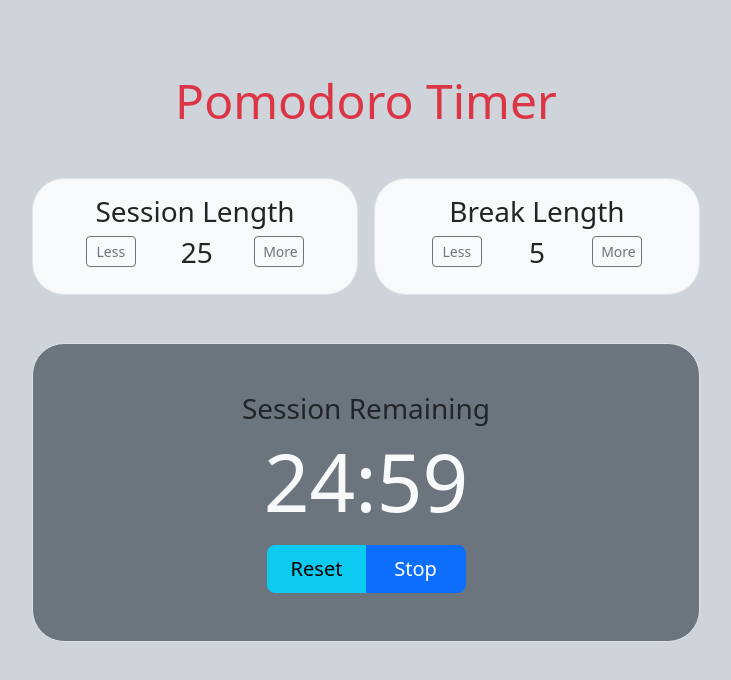
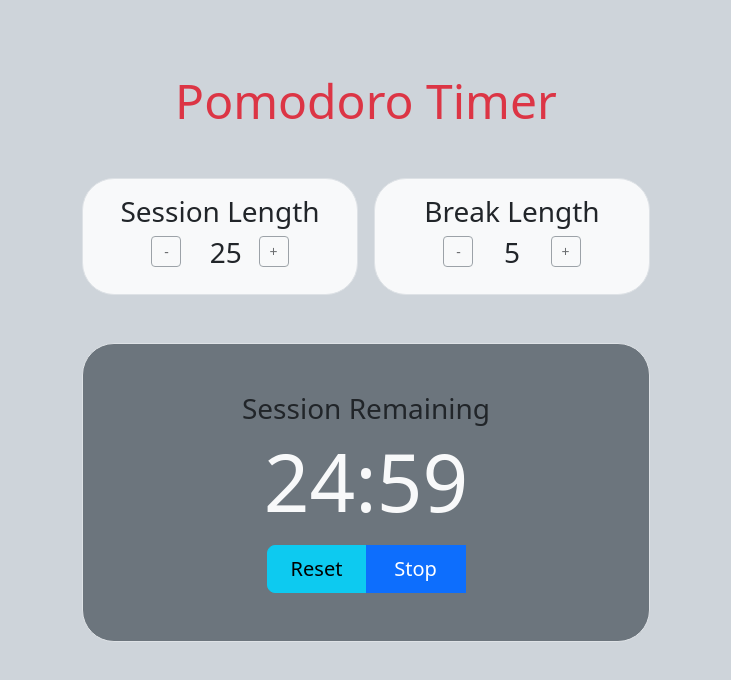
Before and after one commit to MakeItBack/twenty-five-five-clock, a website built with Vite: page src/index.html in a window 1280 px wide. Both pictures are taken after a click on the button "Start". Shown: the whole page, without its empty margins (274-1005 px from the left). Built offline with nearby package versions, Linux system fonts and the light colour scheme.

Commit message:
Add sounds and refactor (WIP)

```diff
--- a/src/index.html
+++ b/src/index.html
@@ -7,7 +7,7 @@
     <script type="module" src="./js/main.js"></script>
   </head>
   <body class="bg-dark-subtle">
-    <div class="container py-4 px-3 mx-auto my-5 text-center" style="max-width: 700px">
+    <div class="container py-4 px-3 mx-auto my-5 text-center" style="max-width: 600px">
       <h1 class="text-center text-danger display-5">Pomodoro Timer</h1>
 
       <div class="container mt-5 mb-5">
@@ -18,20 +18,20 @@
               <div class="col-5">
                 <button
                   id="session-decrement"
-                  class="btn btn-outline-secondary btn-sm ms-3"
-                  style="width: 50px"
+                  class="btn btn-outline-secondary btn-sm ms-5 text-dark"
+                  style="width: 30px"
                 >
-                  Less
+                  -
                 </button>
               </div>
               <div class="col-2"><h3 id="session-length">25</h3></div>
               <div class="col-5">
                 <button
                   id="session-increment"
-                  class="btn btn-outline-secondary btn-sm me-3"
-                  style="width: 50px"
+                  class="btn btn-outline-secondary btn-sm me-5 text-dark"
+                  style="width: 30px"
                 >
-                  More
+                  +
                 </button>
               </div>
             </div>
@@ -43,20 +43,20 @@
               <div class="col-5">
                 <button
                   id="break-decrement"
-                  class="btn btn-outline-secondary btn-sm ms-4"
-                  style="width: 50px"
+                  class="btn btn-outline-secondary btn-sm ms-5 text-dark"
+                  style="width: 30px"
                 >
-                  Less
+                  -
                 </button>
               </div>
               <div class="col-2"><h3 id="break-length">5</h3></div>
               <div class="col-5">
                 <button
                   id="break-increment"
-                  class="btn btn-outline-secondary btn-sm me-4"
-                  style="width: 50px"
+                  class="btn btn-outline-secondary btn-sm me-5 text-dark"
+                  style="width: 30px"
                 >
-                  More
+                  +
                 </button>
               </div>
             </div>
@@ -77,6 +77,8 @@
             id="start_stop"
             style="width: 100px"
           ></button>
+          <audio id="beep" preload="auto" src="audio-clips/honk-honk.mp3"></audio>
+          <audio id="click" preload="auto" src="audio-clips/cool-click.wav"></audio>
         </div>
       </div>
     </div>
--- a/src/js/main.js
+++ b/src/js/main.js
@@ -7,11 +7,11 @@ import * as bootstrap from "bootstrap";
 /* ------------------------------------------------ */
 
 // Initiate the variables
-let sessionMinutes = 25;
-let breakMinutes = 5;
-let inSession = true;
-let timerRunning = false;
-let secondsRemaining = resetSecondsRemaining();
+let sessionMinutes;
+let breakMinutes;
+let inSession;
+let timerRunning;
+let secondsRemaining;
 let myInterval;
 
 // Select the DOM elements
@@ -25,93 +25,134 @@ const incrementBreak = document.getElementById("break-increment");
 const decrementBreak = document.getElementById("break-decrement");
 const incrementSession = document.getElementById("session-increment");
 const decrementSession = document.getElementById("session-decrement");
+const honkAudio = document.getElementById("beep");
+const clickAudio = document.getElementById("click");
+clickAudio.volume = 0.1;
 
-// Set the initial displayed values
-timerName.textContent = inSession ? "Session" : "Break";
-sessionLength.textContent = sessionMinutes;
-breakLength.textContent = breakMinutes;
-display.textContent = `${sessionMinutes}:00`;
-startButton.textContent = timerRunning ? "Stop" : "Start";
+function initialise() {
+  sessionMinutes = 25;
+  breakMinutes = 5;
+  inSession = true;
+  timerRunning = false;
+  secondsRemaining = resetSecondsRemaining();
+  myInterval = null;
+  timerName.textContent = inSession ? "Session" : "Break";
+  sessionLength.textContent = sessionMinutes;
+  breakLength.textContent = breakMinutes;
+  display.textContent = formatTime(secondsRemaining);
+  startButton.textContent = timerRunning ? "Stop" : "Start";
+  clickAudio.load();
+  honkAudio.load();
+}
+initialise();
+
+// TODO: change button click events to press not release
 
 // Add event listeners to the buttons
 incrementBreak.addEventListener("click", () => {
   if (breakMinutes < 60) {
+    clickAudio.play();
     breakMinutes++;
     breakLength.textContent = breakMinutes;
   }
 });
 decrementBreak.addEventListener("click", () => {
   if (breakMinutes > 1) {
+    clickAudio.play();
     breakMinutes--;
     breakLength.textContent = breakMinutes;
   }
 });
 incrementSession.addEventListener("click", () => {
   if (sessionMinutes < 60) {
+    clickAudio.play();
     sessionMinutes++;
     sessionLength.textContent = sessionMinutes;
   }
 });
 decrementSession.addEventListener("click", () => {
   if (sessionMinutes > 1) {
+    clickAudio.play();
     sessionMinutes--;
     sessionLength.textContent = sessionMinutes;
   }
 });
+function disableAdjustment() {
+  incrementBreak.classList.add("disabled");
+  decrementBreak.classList.add("disabled");
+  incrementSession.classList.add("disabled");
+  decrementSession.classList.add("disabled");
+}
+function enableAdjustment() {
+  incrementBreak.classList.remove("disabled");
+  decrementBreak.classList.remove("disabled");
+  incrementSession.classList.remove("disabled");
+  decrementSession.classList.remove("disabled");
+}
+startButton.addEventListener("click", startStopTimer);
+resetButton.addEventListener("click", resetTimer);
 
-startButton.addEventListener("click", operateTimer);
-
-resetButton.addEventListener("click", () => {
-  inSession = true;
-  secondsRemaining = resetSecondsRemaining();
-  display.textContent = `${sessionMinutes}:00`;
-});
-
-// Define a function to reset the timer
+// Define a function to reset the timer seconds to match
 function resetSecondsRemaining() {
   return inSession ? 60 * sessionMinutes : 60 * breakMinutes;
 }
 
-function operateTimer() {
+function resetTimer() {
+  // reset
+  initialise();
+  // Clear the interval (stop the timer)
+  clearInterval(myInterval);
+  // Stop the sound (if it is playing) and rewind it to the beginning
+  honkAudio.pause();
+  honkAudio.load();
+}
+
+function startStopTimer() {
   timerRunning = !timerRunning;
   startButton.textContent = timerRunning ? "Stop" : "Start";
   if (timerRunning) {
-    myInterval = setInterval(updateTimer, 1000);
+    myInterval = setInterval(runTimer, 1000);
+    disableAdjustment();
   } else {
     clearInterval(myInterval);
+    enableAdjustment();
   }
 }
 
-// Define a function to update the timer
-function updateTimer() {
+function formatTime(totalSeconds) {
+  // Calculate minutes and seconds
+  let minutes = Math.floor(totalSeconds / 60);
+  let seconds = totalSeconds % 60;
+  // Format the output with leading zeros
+  let displayMinutes = minutes < 10 ? "0" + minutes : minutes;
+  let displaySeconds = seconds < 10 ? "0" + seconds : seconds;
+  return `${displayMinutes}:${displaySeconds}`;
+}
+
+function runTimer() {
+  // Update the timer name
   timerName.textContent = inSession ? "Session" : "Break";
-  // Calculate the remaining minutes and seconds
-  let remainingMinutes = Math.floor(secondsRemaining / 60);
-  let remainingSeconds = secondsRemaining % 60;
-
-  // Format the output with leading zeros
-  let minutes = remainingMinutes < 10 ? "0" + remainingMinutes : remainingMinutes;
-  let seconds = remainingSeconds < 10 ? "0" + remainingSeconds : remainingSeconds;
-
-  // Display the timer
-  display.textContent = `${minutes}:${seconds}`;
-
-  // Decrement the duration by one second
+  // Update the timer digits
+  display.textContent = formatTime(secondsRemaining);
+  // Decrement the time remaining by one second
   secondsRemaining--;
-
-  if (!timerRunning) {
-    return;
-  }
-
-  // Reset the duration when it reaches zero
+  // When timer reaches zero do all the things - play sound, reset timer, and start new timer
   if (secondsRemaining < 0) {
-    alert("Time's up!");
-    /* when timer reaches 0, switch to break timer
-  - sound an alarm
-  - flip the inSession boolean
-  - start the break timer
-  */
-    inSession = !inSession;
-    resetSecondsRemaining();
+    timesUp();
   }
 }
+
+function timesUp() {
+  // Sound an alarm
+  honkAudio.play();
+  // Clear the interval - yes
+  clearInterval(myInterval);
+  // Clear the inverval variable to null
+  myInterval = null;
+  // Flip the inSession boolean
+  inSession = !inSession;
+  // Set the duration to the next timer (secondsRemaining)
+  secondsRemaining = resetSecondsRemaining();
+  // Start the next timer
+  myInterval = setInterval(runTimer, 1000);
+}
```
Also changed, not shown: 2 other files.
